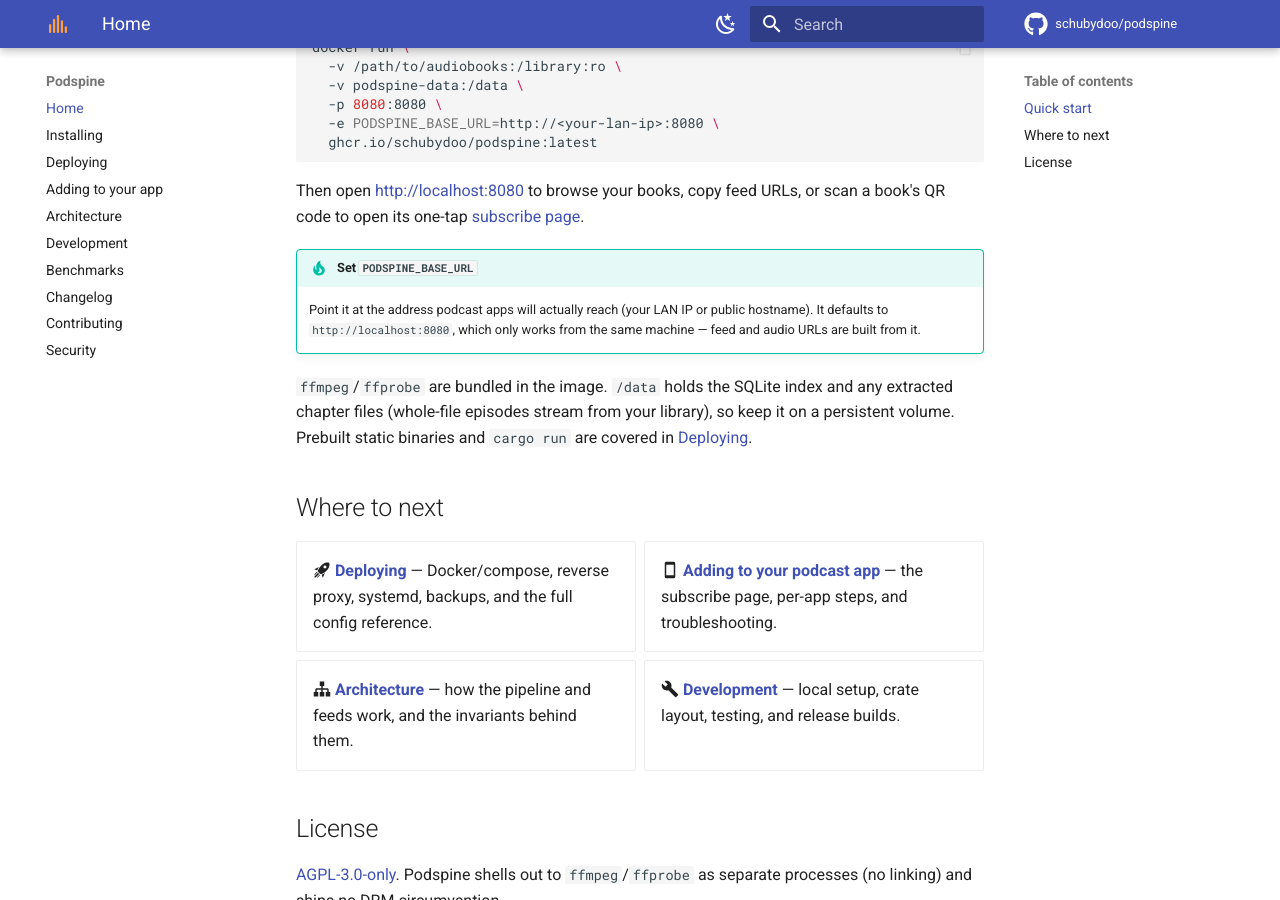
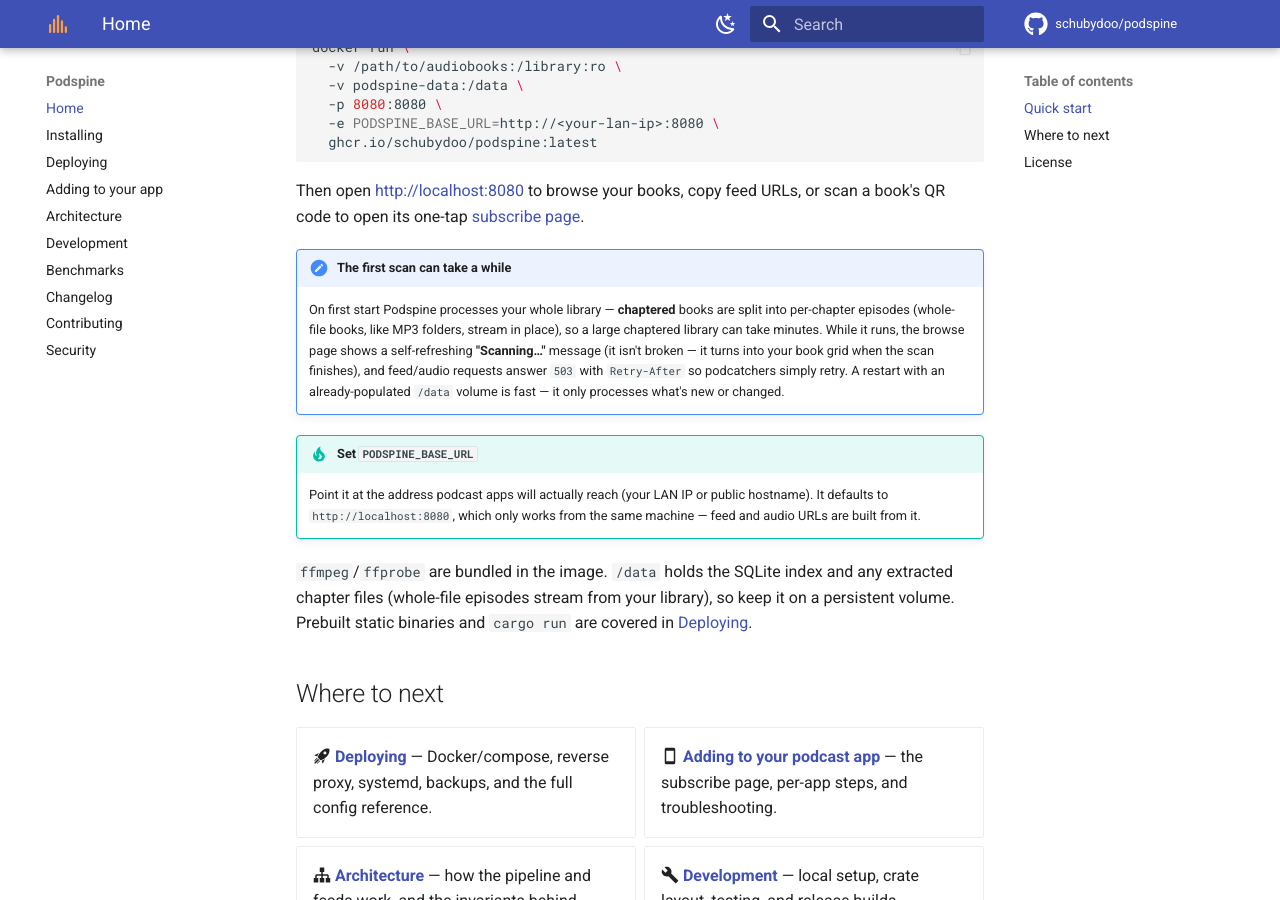
Before and after one commit to schubydoo/podspine, an MkDocs documentation site: the page built from docs/index.md, in a window 1280 px wide and 900 px high, scrolled down 843 px. Built offline with MkDocs 1.6.1 and Material for MkDocs 9.7.7, drawn with Linux system fonts in a browser that asks for light colours; comment, search, counter and statistics services are not loaded; the version menu is left out.

Commit message:
docs: note that the first scan can take a while (#175)
* docs: note that the first scan can take a while

Set the expectation up front (README + docs quick-start) so a slow cold boot
reads as "starting up", not "broken": the first run splits every book, shows a
self-refreshing "Scanning…" page, and 503s feed/audio until it's done; a warm
restart is fast.

Co-Authored-By: Claude Opus 4.8 <noreply@anthropic.com>

* docs(changeset): add changeset for the first-scan-duration note

Give the docs note a changelog entry (patch) so the release records the new
first-run guidance; drops the no-changelog exemption for this PR.

Co-Authored-By: Claude Opus 4.8 <noreply@anthropic.com>

* docs: clarify only chaptered books are split on first scan

Greptile P2: "splits every book" overgeneralized — whole-file books (MP3
folders, chapterless files) stream in place and aren't split. Reword the
README/docs notes and the changeset to say chaptered books are split while
whole-file books stream in place, and that a warm restart processes what's
new or changed.

Co-Authored-By: Claude Opus 4.8 <noreply@anthropic.com>

---------

Co-authored-by: Schuby <12485317+schubydoo@users.noreply.github.com>
Co-authored-by: Claude Opus 4.8 <noreply@anthropic.com>

```diff
--- a/docs/index.md
+++ b/docs/index.md
@@ -40,6 +40,15 @@ docker run \
 Then open <http://localhost:8080> to browse your books, copy feed URLs, or scan a
 book's QR code to open its one-tap [subscribe page](importing.md).
 
+!!! note "The first scan can take a while"
+    On first start Podspine processes your whole library — **chaptered** books are
+    split into per-chapter episodes (whole-file books, like MP3 folders, stream in
+    place), so a large chaptered library can take minutes. While it runs, the browse
+    page shows a self-refreshing **"Scanning…"** message (it isn't broken — it turns
+    into your book grid when the scan finishes), and feed/audio requests answer `503`
+    with `Retry-After` so podcatchers simply retry. A restart with an already-populated
+    `/data` volume is fast — it only processes what's new or changed.
+
 !!! tip "Set `PODSPINE_BASE_URL`"
     Point it at the address podcast apps will actually reach (your LAN IP or public
     hostname). It defaults to `http://localhost:8080`, which only works from the same
```
Also changed, not shown: .changeset/first-scan-duration-docs.md (added, +5 -0 lines), README.md (+8 -0 lines).
